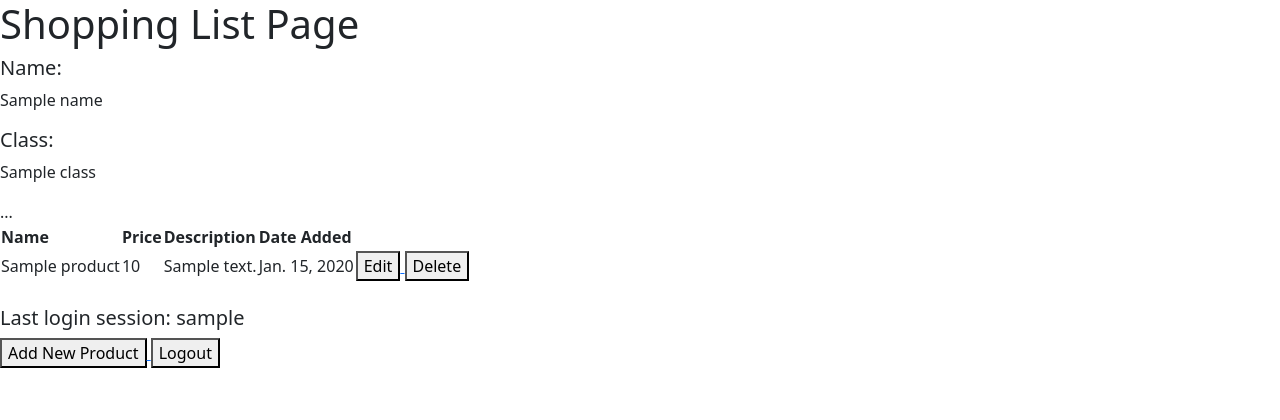
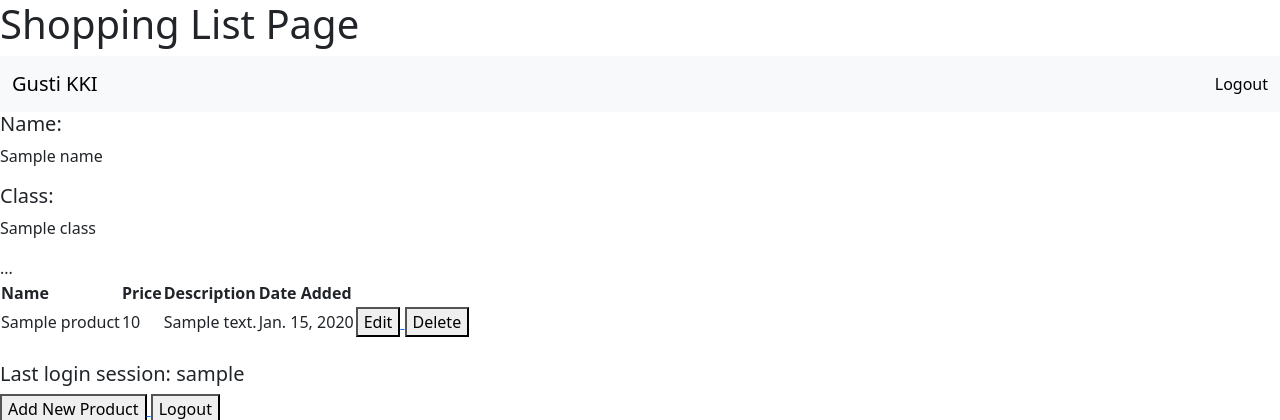
Before and after one commit to goosetea04/shopping--list, a Django app: template main/templates/main.html in a window 1280 px wide. Shown: the top 420 px of the page. Run offline with Django 4.2, Linux system fonts and the light colour scheme; tables that the repository leaves empty hold one stand-in row (values such as "Sample post"); the template is opened without the code that fills it: values that come from a table or form of the project are taken from there, most other values are stand-ins (such as "Sample title", 1, 10 or a date in 2020).

Commit message:
added navbar with name and logout button

```diff
--- a/main/templates/main.html
+++ b/main/templates/main.html
@@ -2,6 +2,17 @@
 
 {% block content %}
     <h1>Shopping List Page</h1>
+
+    <nav class="navbar bg-body-tertiary">
+        <div class="container-fluid">
+            <span class="navbar-brand mb-0 h1">Gusti KKI</span>
+            <ul class="navbar-nav">
+                <li class="nav-item">
+                    <a class="nav-link active" aria-current="page" href="#">Logout</a>
+                </li>
+            </ul>
+        </div>
+      </nav>
 
     <h5>Name:</h5>
     <p>{{name}}</p>
```
